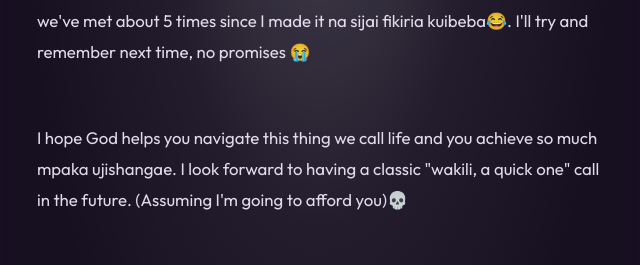
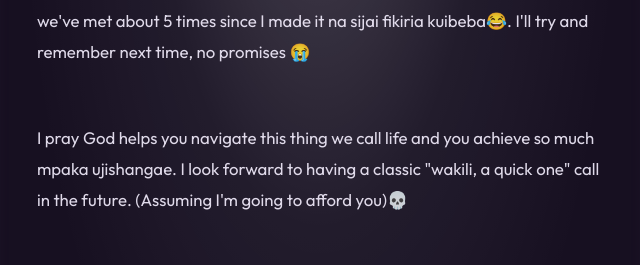
Before and after one commit to Rednax3la/natashasbd, a plain HTML site: page index.html in a window 1280 px wide. Shown: the part 855-1120 px from the top of the page, 320-960 px from the left. Drawn offline with nearby package versions, Linux system fonts and the light colour scheme; a web font is replaced by a local one.

Commit message:
Update index.html

```diff
--- a/index.html
+++ b/index.html
@@ -298,7 +298,7 @@
             <p>I figured it's that time of the year where you're turning a serious age. And since I'm 'very nonchalant', I made a website 💀</p>
             <p>I hope you had a blast today...got yourself some cocktails to help forget the atrocities our mutual friend, Mr Blueband, has caused you. 😂</p>
             <p>Now that I think of it, I still have your property in my possession. It's funny we've met about 5 times since I made it na sijai fikiria kuibeba😂. I'll try and remember next time, no promises 😭</p>
-            <p>I hope God helps you navigate this thing we call life and you achieve so much mpaka ujishangae. I look forward to having a classic "wakili, a quick one" call in the future. (Assuming I'm going to afford you)💀</p>
+            <p>I pray God helps you navigate this thing we call life and you achieve so much mpaka ujishangae. I look forward to having a classic "wakili, a quick one" call in the future. (Assuming I'm going to afford you)💀</p>
             <p>For now, I hope uko kadi coz walai if you're not I'm deleting this code😂. That man must go.</p>
             <p>Happy Birthday.<br>Cheers 🥂</p>
           </div>
```
